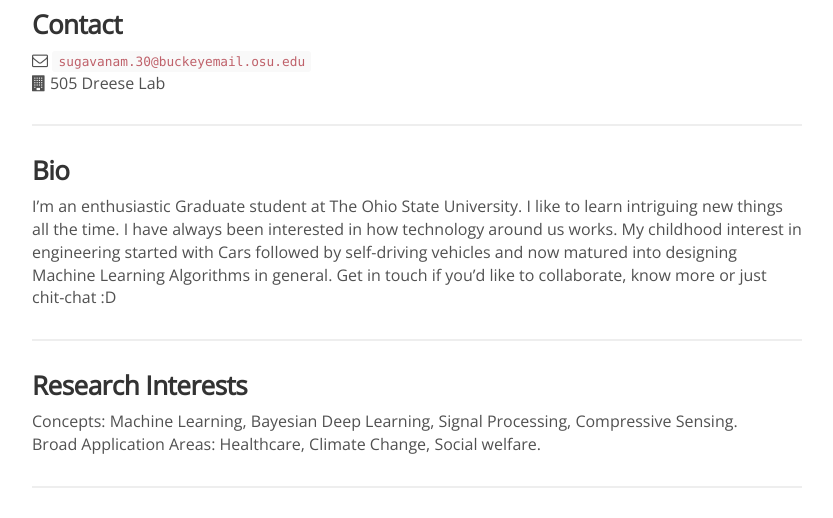
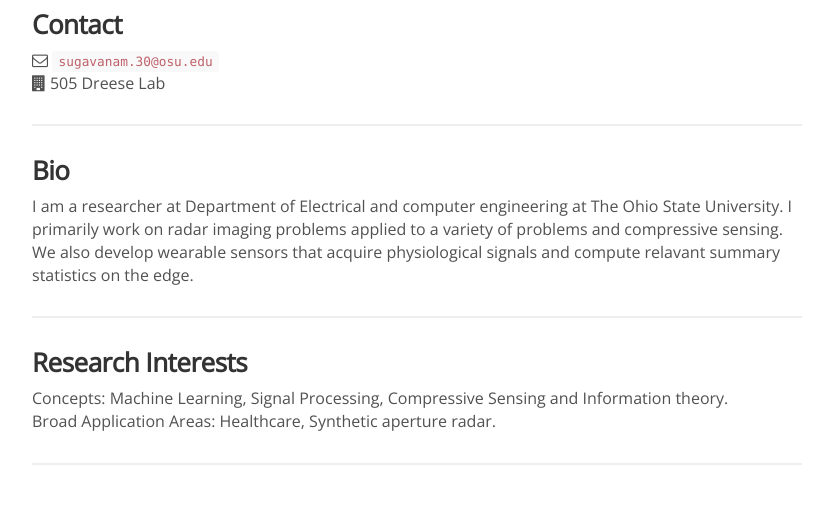
Before and after one commit to SENSE-Lab-OSU/SENSE-Lab-OSU.github.io, a Jekyll site: the page built from _people/NS.md, in a window 1280 px wide. Shown: the part 387-905 px from the top of the page, without its empty margins (223-1056 px from the left). Built offline with Jekyll 4.4.1, drawn with Linux system fonts in a browser that asks for light colours; nearby versions of some CDN libraries; comment, search, counter and statistics services are not loaded.

Commit message:
Update NS.md

```diff
--- a/_people/NS.md
+++ b/_people/NS.md
@@ -8,7 +8,7 @@ joined: 2012
 
 ### Contact
 
-<i class="fa fa-envelope-o"></i>  `sugavanam.30@buckeyemail.osu.edu`<br>
+<i class="fa fa-envelope-o"></i>  `sugavanam.30@osu.edu`<br>
 <i class="fa fa-building"></i> 505 Dreese Lab <br>
 <!--<i class="fa fa-bar-chart"></i> [google scholar](https://scholar.google.com/citations?user=R3yolm0AAAAJ&hl=en) <br>-->
 
@@ -17,14 +17,13 @@ joined: 2012
 
 ### Bio
 
-I'm an enthusiastic Graduate student at The Ohio State University.
-I like to learn intriguing new things all the time. I have always been interested in how technology around us works. My childhood interest in engineering started with Cars followed by self-driving vehicles and now matured into designing Machine Learning Algorithms in general. Get in touch if you'd like to collaborate, know more or just chit-chat :D
+I am a researcher at Department of Electrical and computer engineering at The Ohio State University. I primarily work on radar imaging problems applied to a variety of problems and compressive sensing. We also develop wearable sensors that acquire physiological signals and compute relavant summary statistics on the edge.
 
 <hr>
 
 ### Research Interests
 
-Concepts: Machine Learning, Bayesian Deep Learning, Signal Processing, Compressive Sensing. <br>
-Broad Application Areas: Healthcare, Climate Change, Social welfare.
+Concepts: Machine Learning, Signal Processing, Compressive Sensing and Information theory. <br>
+Broad Application Areas: Healthcare, Synthetic aperture radar.
 
 <hr>
```
